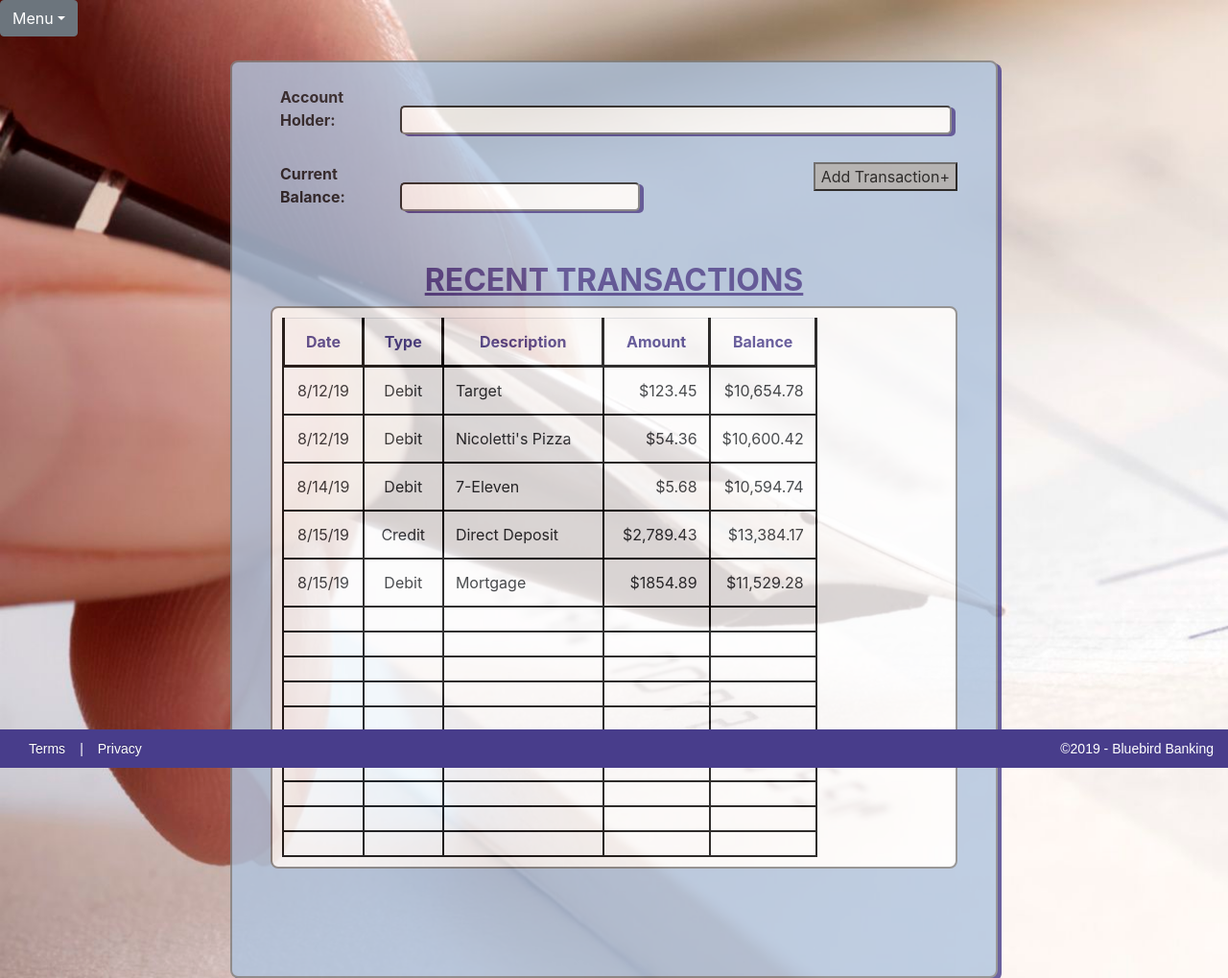
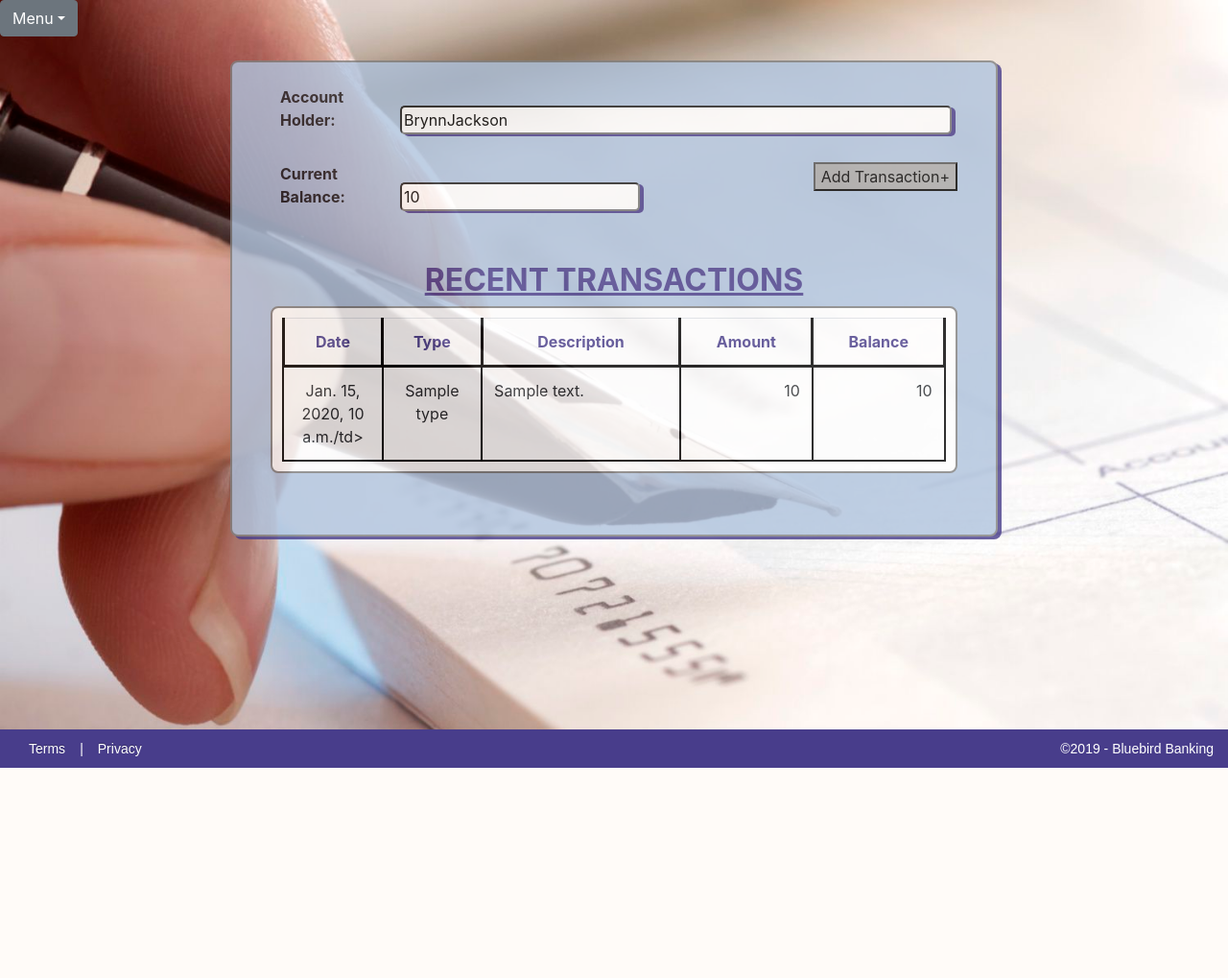
Before and after one commit to brynnpeirce/Python-Projects, a Django app: template Django_Checkbook_Project/BlueBirdBanking/Checkbook/templates/checkbook/BalanceSheet.html in a window 1280 px wide. Shown: the whole page at 96% size. After the commit the page ends 800 px from the top, so only its background shows below. Run offline with Django 4.2, Linux system fonts and the light colour scheme; data comes from the database, SQL or seed files in the repository; tables that the repository leaves empty hold one stand-in row (values such as "Sample post"); the template is opened without the code that fills it: values that come from a table or form of the project are taken from there, most other values are stand-ins (such as "Sample title", 1, 10 or a date in 2020); some libraries are stand-ins or nearby versions.

Commit message:
completed checkbook

```diff
--- a/Django_Checkbook_Project/BlueBirdBanking/Checkbook/templates/checkbook/BalanceSheet.html
+++ b/Django_Checkbook_Project/BlueBirdBanking/Checkbook/templates/checkbook/BalanceSheet.html
@@ -5,8 +5,8 @@
 				<form>
 					<br>
 					<!-- Use value to add the Django populated details-->
-					<label>Account Holder:</label><input id="accountholder" type="text" name="accountHolder" value="" readonly><br><br>
-					<label>Current Balance:</label><input id="balance" type="text" name="currentBalance" value="" readonly>
+					<label>Account Holder:</label><input id="accountholder" type="text" name="accountHolder" value="{{account}}" readonly><br><br>
+					<label>Current Balance:</label><input id="balance" type="text" name="currentBalance" value="{{balance}}" readonly>
 					<!-- This will take the user to the AddTransaction.html page -->
 					<button type="button"><a href="{%url 'transaction'%}">Add Transaction+</a></button>
 				</form>
@@ -23,112 +23,16 @@
 					<th>Amount</th>
 					<th>Balance</th>
 				</tr>
+				{%for key, total in table_contents.items%}
 				<tr>
-					<td class="center">8/12/19</td>
-					<td class="center">Debit</td>
-					<td class="left">Target</td>
-					<td class="right">$123.45</td>
-					<td class="right">$10,654.78</td>
+					<td class="center">{{key.date}}/td>
+					<td class="center">{{key.type}}</td>
+					<td class="left">{{key.description}}</td>
+					<td class="right">{{key.amount}}</td>
+					<td class="right">{{total}}</td>
 				</tr>
-				<tr>
-						<td class="center">8/12/19</td>
-						<td class="center">Debit</td>
-						<td class="left">Nicoletti's Pizza</td>
-						<td class="right">$54.36</td>
-						<td class="right">$10,600.42</td>
-				</tr>
-				<tr>
-						<td class="center">8/14/19</td>
-						<td class="center">Debit</td>
-						<td class="left">7-Eleven</td>
-						<td class="right">$5.68</td>
-						<td class="right">$10,594.74</td>
-				</tr>
-				<tr>
-						<td class="center">8/15/19</td>
-						<td class="center">Credit</td>
-						<td class="left">Direct Deposit</td>
-						<td class="right">$2,789.43</td>
-						<td class="right">$13,384.17</td>
-				</tr>
-				<tr>
-						<td class="center">8/15/19</td>
-						<td class="center">Debit</td>
-						<td class="left">Mortgage</td>
-						<td class="right">$1854.89</td>
-						<td class="right">$11,529.28</td>
-				</tr>
-				<tr>
-						<td class="center"></td>
-						<td class="center"></td>
-						<td class="left"></td>
-						<td class="right"></td>
-						<td class="right"></td>
-				</tr>
-				<tr>
-						<td class="center"></td>
-						<td class="center"></td>
-						<td class="left"></td>
-						<td class="right"></td>
-						<td class="right"></td>
-				</tr>
-				<tr>
-						<td class="center"></td>
-						<td class="center"></td>
-						<td class="left"></td>
-						<td class="right"></td>
-						<td class="right"></td>
-				</tr>
-				<tr>
-						<td class="center"></td>
-						<td class="center"></td>
-						<td class="left"></td>
-						<td class="right"></td>
-						<td class="right"></td>
-				</tr>
-				<tr>
-						<td class="center"></td>
-						<td class="center"></td>
-						<td class="left"></td>
-						<td class="right"></td>
-						<td class="right"></td>
-				</tr>
-				<tr>
-						<td class="center"></td>
-						<td class="center"></td>
-						<td class="left"></td>
-						<td class="right"></td>
-						<td class="right"></td>
-				</tr>
-				<tr>
-						<td class="center"></td>
-						<td class="center"></td>
-						<td class="left"></td>
-						<td class="right"></td>
-						<td class="right"></td>
-				</tr>
-				<tr>
-						<td class="center"></td>
-						<td class="center"></td>
-						<td class="left"></td>
-						<td class="right"></td>
-						<td class="right"></td>
-				</tr>
-				<tr>
-						<td class="center"></td>
-						<td class="center"></td>
-						<td class="left"></td>
-						<td class="right"></td>
-						<td class="right"></td>
-				</tr>
-				<tr>
-						<td class="center"></td>
-						<td class="center"></td>
-						<td class="left"></td>
-						<td class="right"></td>
-						<td class="right"></td>
-				</tr>
+				{%endfor%}
+
 			</table>
 
-			<br><br>
 {% endblock %}
```
Also changed, not shown: Django_Checkbook_Project/BlueBirdBanking/Checkbook/templates/checkbook/index.html (+6 -3 lines), Django_Checkbook_Project/BlueBirdBanking/Checkbook/views.py (+35 -12 lines).
